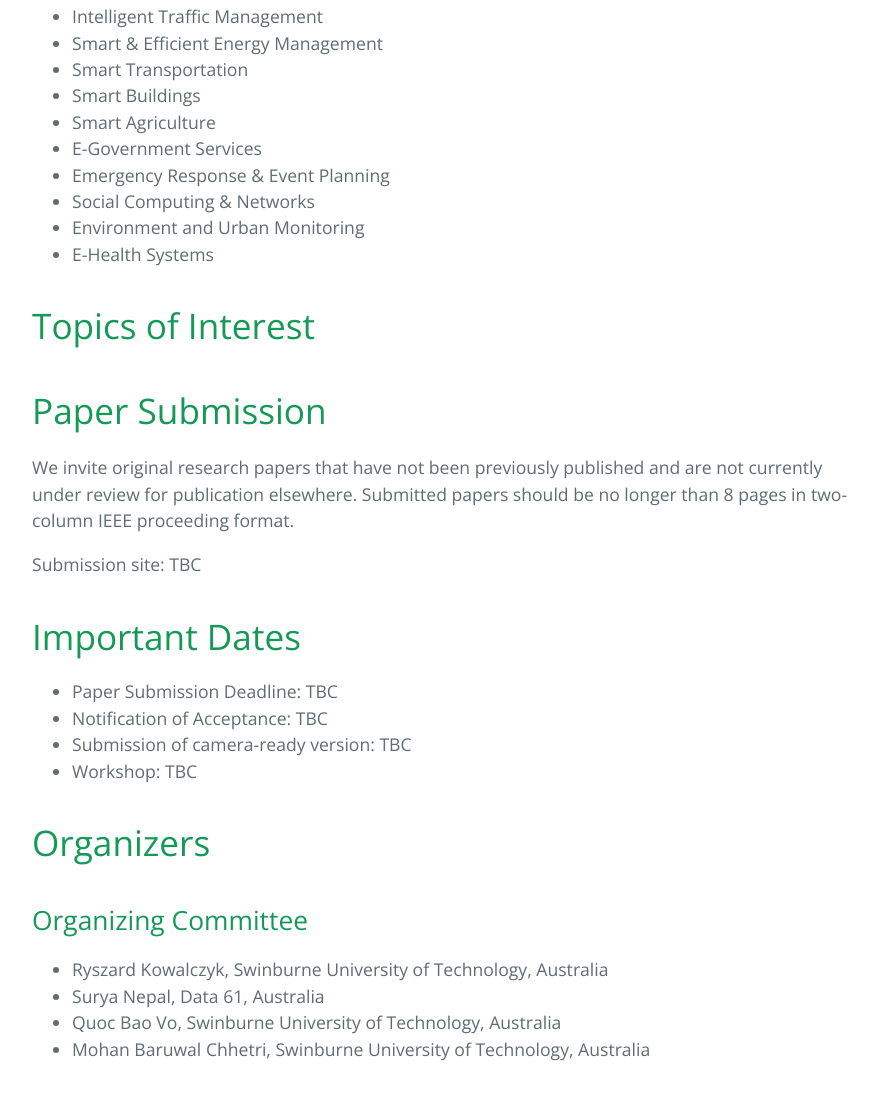
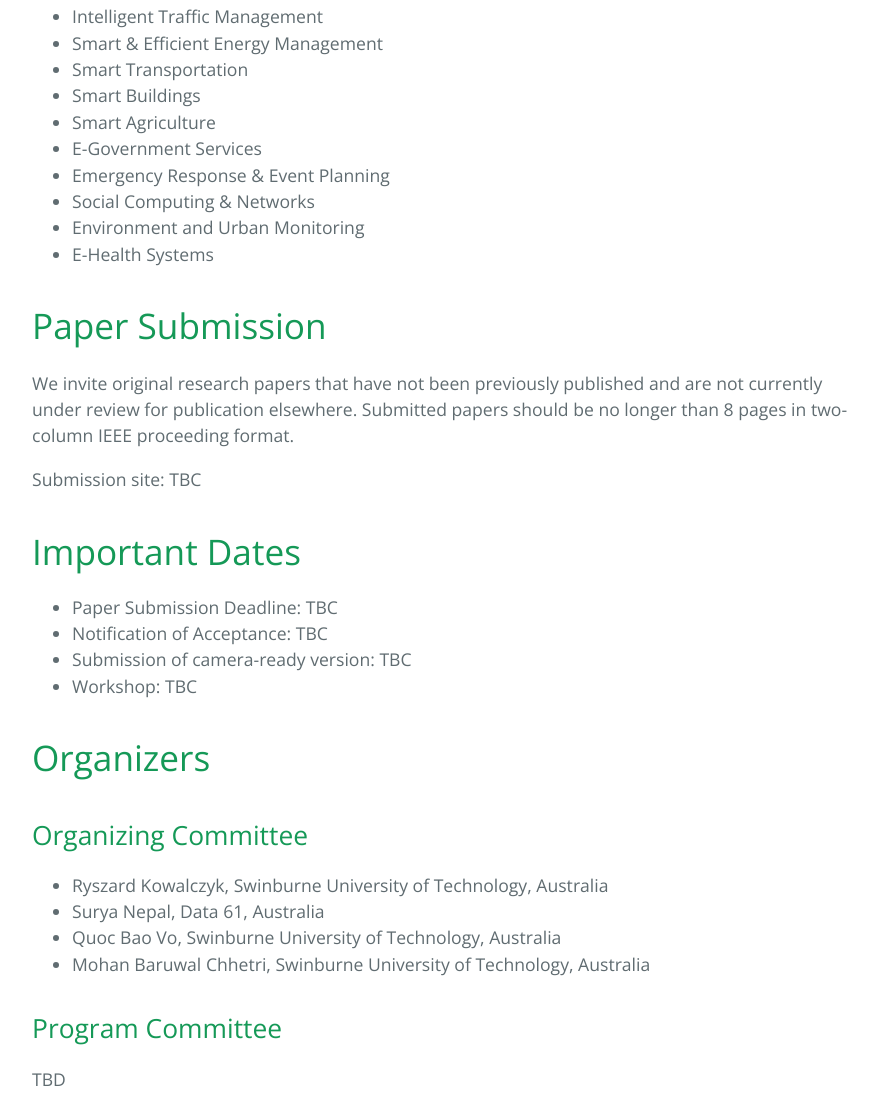
Before and after one commit to qossc-workshop/qossc-workshop.github.io, a website: page index.html in a window 1280 px wide. Shown: the part 684-1783 px from the top of the page, without its empty margins (192-1070 px from the left). Drawn offline with nearby package versions, Linux system fonts and the light colour scheme.

Commit message:
Update index.html

```diff
--- a/index.html
+++ b/index.html
@@ -33,9 +33,6 @@
         <li>Environment and Urban Monitoring</li>
         <li>E-Health Systems</li>
       </ul>
-      <!-- Topics of Interest -->
-      <h1><a id="user-content-header-1" class="anchor" href="#header-1" aria-hidden="true">
-        <span class="octicon octicon-link"></span></a>Topics of Interest</h1>
 
       <!-- Paper Submission -->
       <h1><a id="user-content-header-1" class="anchor" href="#header-1" aria-hidden="true">
```
